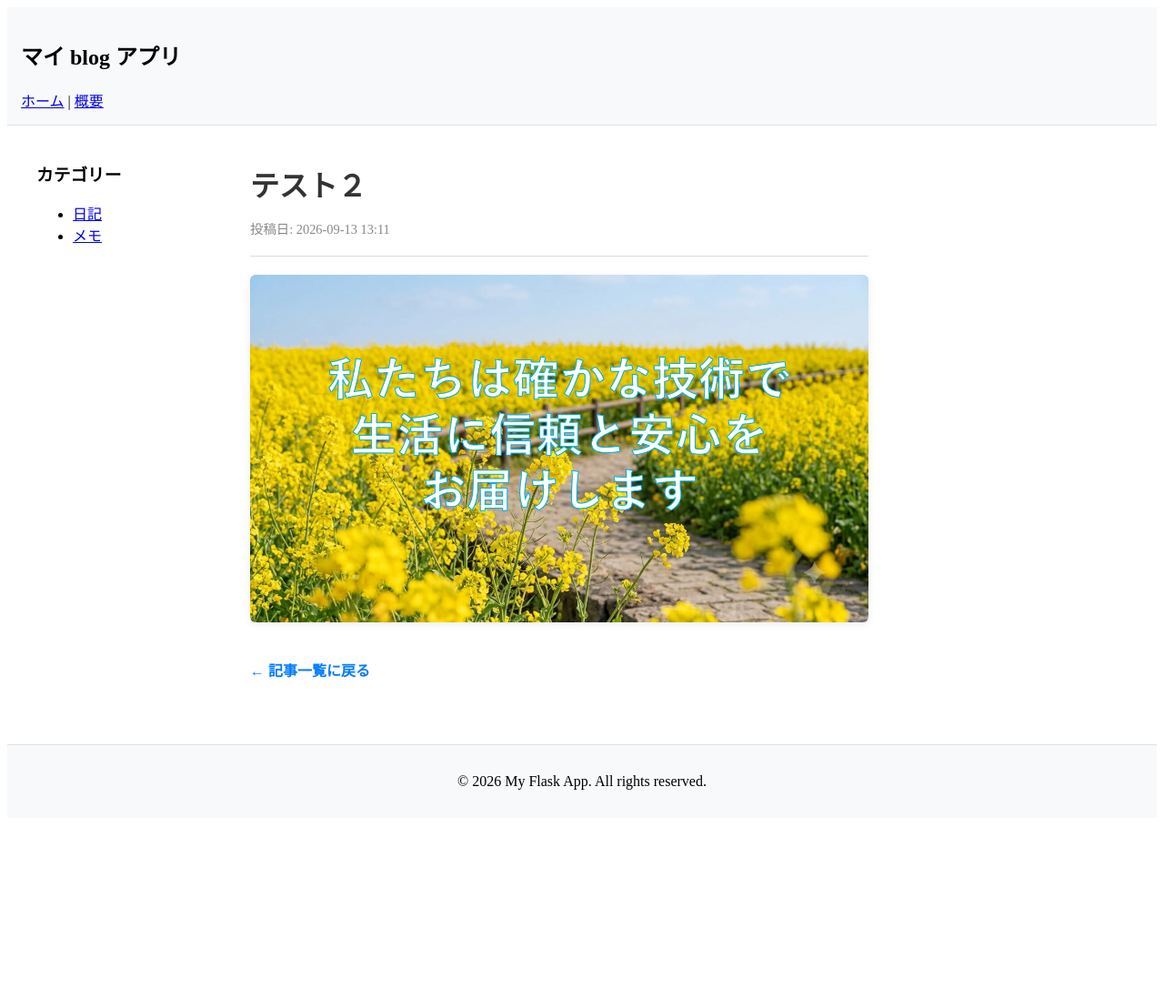
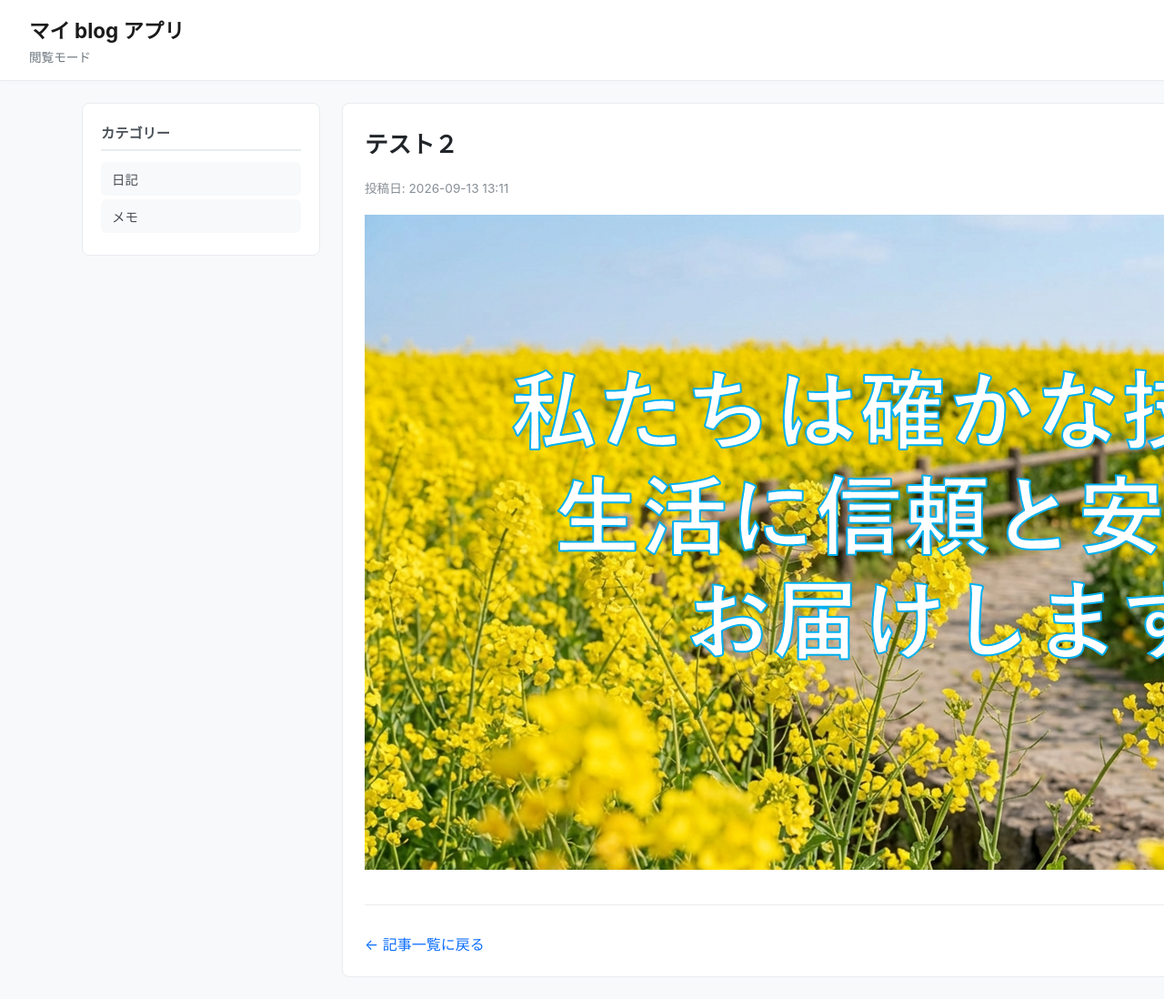
Before and after one commit to KameRyo0912/my_flask_app, a Flask app: page /blog/2 in a window 1280 px wide; the page is wider, and only the part inside the window is pictured. Shown: that part at 91% size. Before the commit the page ends 868 px from the top of that part, so only its background shows below. Run offline with Flask 3, Linux system fonts and the light colour scheme.

Commit message:
ブログを閲覧用の構成に変更

```diff
--- a/app.py
+++ b/app.py
@@ -1,13 +1,13 @@
 import os
 from datetime import datetime
 from werkzeug.utils import secure_filename
-# 1. session をインポートに追加
-from flask import Flask, render_template, request, redirect, url_for, flash, session,jsonify
+from flask import Flask, render_template, request, redirect, url_for, flash, session, jsonify
 from flask_login import LoginManager, login_user, logout_user, login_required, current_user
 from models import db, User  # models.py から db と User をインポート
-from PIL import Image
+from PIL import Image, ImageOps
 
 app = Flask(__name__)
+
 # 画像の保存先フォルダ設定
 UPLOAD_FOLDER = os.path.join(app.root_path, 'static', 'uploads')
 os.makedirs(UPLOAD_FOLDER, exist_ok=True)
@@ -56,6 +56,7 @@ class Memo(db.Model):
 # アプリ起動時にテーブルを自動作成
 with app.app_context():
     db.create_all()
+
 # --- 新規ユーザー登録画面 ---
 @app.route('/register', methods=['GET', 'POST'])
 def register():
@@ -79,6 +80,7 @@ def register():
         return redirect(url_for('web_app_login'))
 
     return render_template('register.html')
+
 # --- 1. Webアプリ専用 ログイン画面 ---
 @app.route('/web_app/login', methods=['GET', 'POST'])
 def web_app_login():
@@ -110,7 +112,6 @@ def web_app_index():
         flash('メインメニューからアクセスしてください。')
         return redirect(url_for('index'))
 
-    # 処理完了後、または別のページへ移動するときにフラグを消したい場合はここでpopすることも可能
     if request.method == 'POST':
         first_name = request.form.get('first_name')
         last_name = request.form.get('last_name')
@@ -124,8 +125,7 @@ def web_app_index():
     memos = Memo.query.all()
     return render_template('web_app.html', memos=memos)
 
-# --- 3. トップページ（後でメインメニューに変更予定） ---
-# --- トップページ（メインメニュー画面） ---
+# --- 3. トップページ（メインメニュー画面） ---
 @app.route('/')
 def index():
     session['from_main_menu'] = True
@@ -156,7 +156,6 @@ def blog_detail(post_id):
 # --- ブログ一覧画面 ---
 @app.route('/blog')
 def blog_index():
-    # メインメニューを経由していない場合はメインメニューへ戻す
     if not session.get('from_main_menu'):
         flash('メインメニューからアクセスしてください。')
         return redirect(url_for('index'))
@@ -176,6 +175,7 @@ def blog_new():
             db.session.commit()
             return redirect(url_for('blog_index'))
     return render_template('blog_new.html')
+
 # --- ブログ記事の編集 ---
 @app.route('/blog/edit/<int:post_id>', methods=['GET', 'POST'])
 @login_required
@@ -198,6 +198,7 @@ def blog_delete(post_id):
     db.session.commit()
     flash('記事を削除しました。')
     return redirect(url_for('blog_index'))
+
 # --- 画像アップロード用 API ---
 @app.route('/upload_image', methods=['POST'])
 @login_required
@@ -214,16 +215,33 @@ def upload_image():
         save_name = f"{datetime.now().strftime('%Y%m%d%H%M%S')}_{filename}"
         filepath = os.path.join(app.config['UPLOAD_FOLDER'], save_name)
 
-        # --- 方法3: Python(Pillow)で画像リサイズ保存 ---
-        img = Image.open(file)
+        try:
+            # Pillowで画像を開く
+            img = Image.open(file)
 
-        # スマホ写真の回転情報（Exif）を考慮してリサイズ
-        max_size = (1200, 1200)
-        img.thumbnail(max_size, Image.Resampling.LANCZOS)
+            # スマホ写真の回転情報（Exif）を考慮して自動補正
+            try:
+                img = ImageOps.exif_transpose(img)
+            except Exception:
+                pass
 
-        img.save(filepath)
+            # RGBAやPモードの透過画像をRGB形式に変換
+            if img.mode in ("RGBA", "P"):
+                img = img.convert("RGB")
 
-        image_url = url_for('static', filename=f'uploads/{save_name}')
-        return jsonify({'location': image_url})
+            # リサイズ処理
+            max_size = (1200, 1200)
+            img.thumbnail(max_size, Image.Resampling.LANCZOS)
+
+            # 保存
+            img.save(filepath, quality=85, optimize=True)
+
+            image_url = url_for('static', filename=f'uploads/{save_name}')
+            return jsonify({'location': image_url})
+
+        except Exception as e:
+            print(f"Image upload error: {e}")
+            return jsonify({'error': f'画像処理エラー: {str(e)}'}), 500
+
 if __name__ == '__main__':
     app.run(host='0.0.0.0', port=5000, debug=True)
--- a/templates/base.html
+++ b/templates/base.html
@@ -4,20 +4,108 @@
     <meta charset="UTF-8">
     <meta name="viewport" content="width=device-width, initial-scale=1.0">
     <title>{% block title %}My Flask App{% endblock %}</title>
+    <style>
+        body {
+            font-family: -apple-system, BlinkMacSystemFont, "Segoe UI", Roboto, "Helvetica Neue", Arial, sans-serif;
+            margin: 0;
+            padding: 0;
+            background-color: #f8f9fa;
+            color: #333;
+        }
+
+        /* ヘッダーデザイン */
+        .header {
+            background-color: #ffffff;
+            border-bottom: 1px solid #e9ecef;
+            padding: 16px 32px;
+            box-shadow: 0 2px 4px rgba(0,0,0,0.02);
+        }
+        .header-title {
+            font-size: 1.4rem;
+            font-weight: 700;
+            margin: 0;
+            color: #1a1a1a;
+        }
+        .header-sub {
+            font-size: 0.85rem;
+            color: #6c757d;
+            margin-top: 4px;
+        }
+
+        /* メインコンテンツ配置 */
+        .container {
+            display: flex;
+            max-width: 1100px;
+            margin: 24px auto;
+            padding: 0 16px;
+            gap: 24px;
+        }
+
+        /* 左側サイドバー（閲覧用） */
+        .sidebar {
+            width: 220px;
+            flex-shrink: 0;
+            background: #ffffff;
+            border: 1px solid #e9ecef;
+            border-radius: 8px;
+            padding: 20px;
+            height: fit-content;
+        }
+        .sidebar-title {
+            font-size: 0.95rem;
+            font-weight: 700;
+            color: #495057;
+            margin-bottom: 12px;
+            padding-bottom: 8px;
+            border-bottom: 2px solid #e9ecef;
+        }
+        .sidebar-list {
+            list-style: none;
+            padding: 0;
+            margin: 0;
+        }
+        .sidebar-item {
+            padding: 8px 12px;
+            margin-bottom: 4px;
+            font-size: 0.9rem;
+            color: #495057;
+            background-color: #f8f9fa;
+            border-radius: 6px;
+        }
+
+        /* メイン領域 */
+        .main-content {
+            flex-grow: 1;
+            background: #ffffff;
+            border: 1px solid #e9ecef;
+            border-radius: 8px;
+            padding: 24px;
+        }
+    </style>
 </head>
-<body style="margin: 0; font-family: sans-serif;">
+<body>
 
-    <!-- ヘッダーの読み込み -->
-    {% include 'header.html' %}
+    <!-- ヘッダー（リンクなし・閲覧用） -->
+    <header class="header">
+        <h1 class="header-title">マイ blog アプリ</h1>
+        <div class="header-sub">閲覧モード</div>
+    </header>
 
-    <!-- メインコンテンツ領域 -->
-    <main style="padding: 20px; min-height: 60vh;">
-        {% block content %}
-        {% endblock %}
-    </main>
+    <div class="container">
+        <!-- 左側サイドバー（リンクなし・閲覧用ラベル） -->
+        <aside class="sidebar">
+            <div class="sidebar-title">カテゴリー</div>
+            <ul class="sidebar-list">
+                <li class="sidebar-item">日記</li>
+                <li class="sidebar-item">メモ</li>
+            </ul>
+        </aside>
 
-    <!-- フッターの読み込み -->
-    {% include 'footer.html' %}
+        <!-- メイン画面（各ページの中身） -->
+        <main class="main-content">
+            {% block content %}{% endblock %}
+        </main>
+    </div>
 
 </body>
 </html>
--- a/templates/blog_detail.html
+++ b/templates/blog_detail.html
@@ -1,30 +1,21 @@
-{% extends 'blog_base.html' %}
+{% extends 'base.html' %}
 
 {% block title %}{{ post.title }} - My Flask App{% endblock %}
 
 {% block content %}
-<div style="max-width: 800px; margin: 20px auto; padding: 0 15px;">
-    <!-- 記事タイトルと投稿日時 -->
-    <h1 style="font-size: 2em; color: #333; margin-bottom: 10px;">{{ post.title }}</h1>
-    <p style="color: #888; font-size: 0.9em;">投稿日: {{ post.created_at.strftime('%Y-%m-%d %H:%M') }}</p>
-    <hr style="border: 0; border-top: 1px solid #ddd; margin: 20px 0;">
+<article>
+    <h2 style="margin-top:0; font-size:1.6rem; color:#212529;">{{ post.title }}</h2>
+    <div style="font-size:0.85rem; color:#868e96; margin-bottom:20px;">
+        投稿日: {{ post.created_at.strftime('%Y-%m-%d %H:%M') }}
+    </div>
 
-    <!-- 記事本文エリア（WYSIWYGからのHTMLをそのまま描画） -->
-    <div class="blog-content" style="line-height: 1.8; color: #333; font-size: 1em; margin-bottom: 40px;">
+    <!-- 記事本文（TinyMCE等で入ったHTMLを展開） -->
+    <div class="post-body" style="line-height:1.7; font-size:1rem;">
         {{ post.body | safe }}
     </div>
 
-    <!-- ログイン時のみ表示される編集・削除ボタン -->
-    {% if current_user.is_authenticated %}
-        <div style="display: flex; gap: 10px; margin-bottom: 30px; padding-top: 15px; border-top: 1px dashed #eee;">
-            <a href="{{ url_for('blog_edit', post_id=post.id) }}" style="padding: 8px 16px; background-color: #ffc107; color: #212529; text-decoration: none; border-radius: 4px; font-weight: bold; font-size: 0.9em;">編集</a>
-            <form action="{{ url_for('blog_delete', post_id=post.id) }}" method="POST" onsubmit="return confirm('本当に削除しますか？');" style="margin: 0;">
-                <button type="submit" style="padding: 8px 16px; background-color: #dc3545; color: white; border: none; border-radius: 4px; cursor: pointer; font-weight: bold; font-size: 0.9em;">削除</button>
-            </form>
-        </div>
-    {% endif %}
+    <hr style="border:none; border-top:1px solid #e9ecef; margin:30px 0;">
 
-    <!-- 記事一覧への戻りリンク -->
-    <a href="{{ url_for('blog_index') }}" style="color: #007bff; text-decoration: none; font-weight: bold;">← 記事一覧に戻る</a>
-</div>
+    <a href="{{ url_for('blog_index') }}" style="color:#0d6efd; text-decoration:none;">← 記事一覧に戻る</a>
+</article>
 {% endblock %}
--- a/templates/blog_index.html
+++ b/templates/blog_index.html
@@ -4,7 +4,9 @@
 
 {% block content %}
 <h1>ブログ記事一覧</h1>
-<p><a href="{{ url_for('blog_new') }}">+ 新しい記事を書く</a></p>
+{% if current_user.is_authenticated %}
+  <a href="{{ url_for('blog_new') }}" class="btn btn-primary">新規記事作成</a>
+{% endif %}
 
 {% if posts %}
     <ul style="list-style: none; padding: 0;">
```
